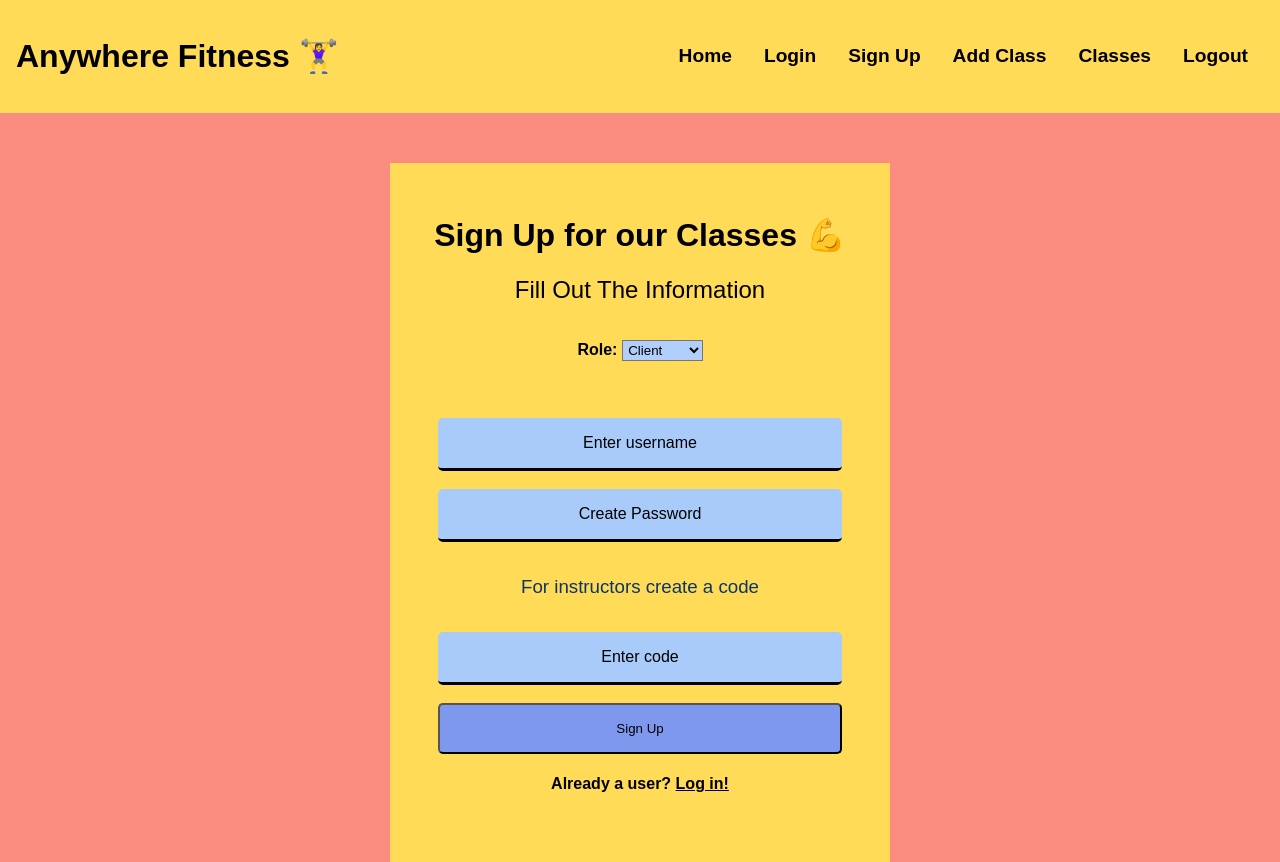
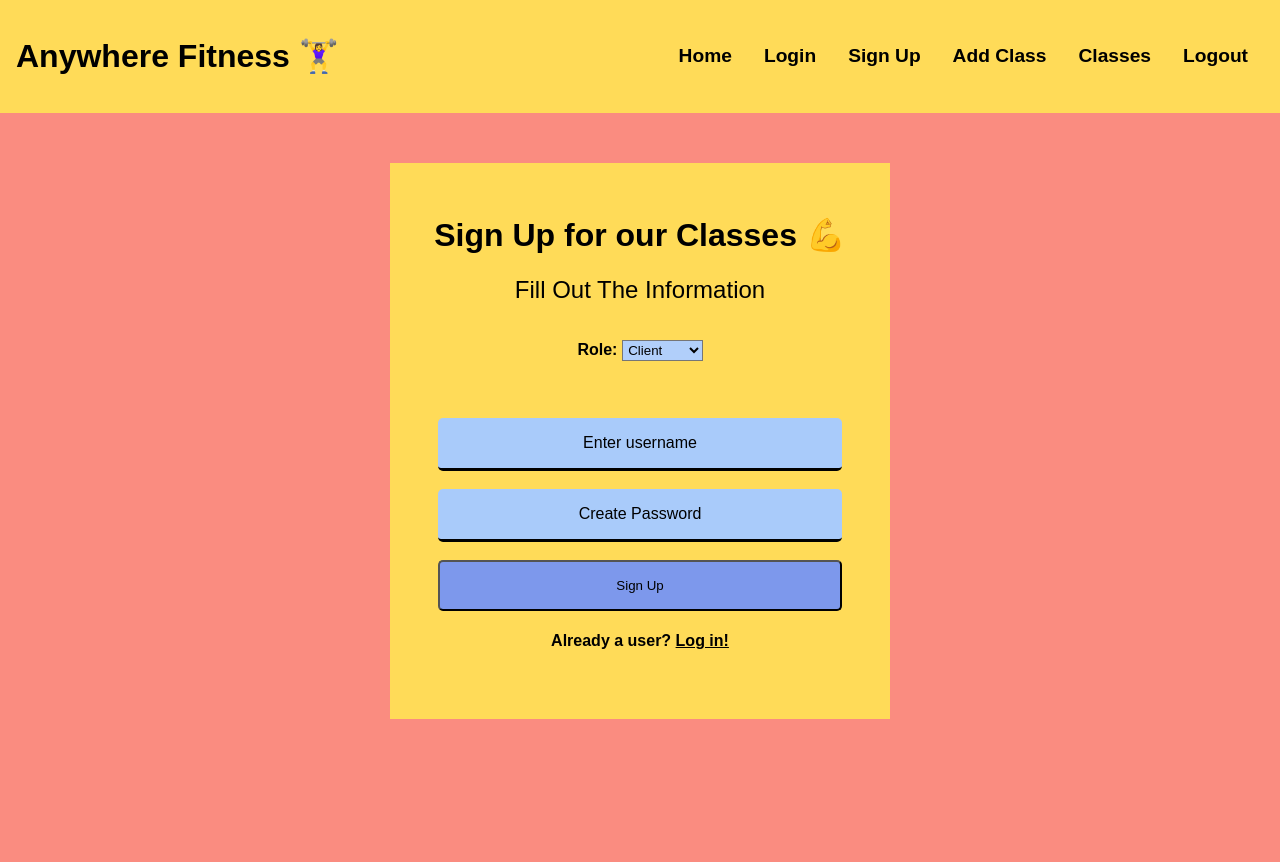
Before and after one commit to ft-anywhere-fitness-09/front-end, a React (Create React App) app in the folder fitness/: page /signup in a window 1280 px wide. After the commit the page ends 800 px from the top, so only its background shows below. Built offline with nearby package versions, Linux system fonts and the light colour scheme.

Commit message:
fixed signup data

```diff
--- a/fitness/src/components/SearchClass.js
+++ b/fitness/src/components/SearchClass.js
@@ -7,9 +7,15 @@ import "./search/search.css";
 
 const typeCategories = ["All", ...new Set(items.map((item) => item.type))];
 const timeCategories = ["All", ...new Set(items.map((item) => item.time))];
-const durationCategories = ["All", ...new Set(items.map((item) => item.duration))];
+const durationCategories = [
+  "All",
+  ...new Set(items.map((item) => item.duration)),
+];
 const levelCategories = ["All", ...new Set(items.map((item) => item.level))];
-const locationCategories = ["All", ...new Set(items.map((item) => item.location))];
+const locationCategories = [
+  "All",
+  ...new Set(items.map((item) => item.location)),
+];
 const attendCategories = ["All", ...new Set(items.map((item) => item.attend))];
 const sizeCategories = ["All", ...new Set(items.map((item) => item.size))];
 
@@ -34,9 +40,13 @@ function SearchClass() {
 
     const typefilteredData = items.filter((item) => item.type === button);
     const timefilteredData = items.filter((item) => item.time === button);
-    const durationfilteredData = items.filter((item) => item.duration === button);
+    const durationfilteredData = items.filter(
+      (item) => item.duration === button
+    );
     const levelfilteredData = items.filter((item) => item.level === button);
-    const locationfilteredData = items.filter((item) => item.location === button);
+    const locationfilteredData = items.filter(
+      (item) => item.location === button
+    );
     const attendfilteredData = items.filter((item) => item.attend === button);
     const sizefilteredData = items.filter((item) => item.size === button);
 
@@ -64,7 +74,6 @@ function SearchClass() {
       <Button button={sizebuttons} filter={filter} />
 
       <Menu menuItem={menuItem} />
-
     </div>
   );
 }
--- a/fitness/src/components/SignUp.js
+++ b/fitness/src/components/SignUp.js
@@ -10,7 +10,6 @@ const Signup = () => {
     username: "",
     password: "",
     role_type: "",
-    auth_code: "",
   });
 
   const [message, setMessage] = useState("");
@@ -41,10 +40,8 @@ const Signup = () => {
         });
     } else if (state.role_type === "instructor") {
       axiosWithAuth()
-        .post("/api/auth/register", {
-          ...state,
-          auth_code: "auth_instructor_123",
-        })
+        .post("/api/auth/register", state)
+
         .then((resp) => {
           console.log(resp);
           push("/form");
@@ -73,23 +70,11 @@ const Signup = () => {
               <option name="role_type" value={"client"}>
                 Client
               </option>
-              <option
-                name="role_type"
-                value={"instructor"}
-                auth_code="auth_instructor_123"
-              >
+              <option name="role_type" value={"instructor"}>
                 Instructor
               </option>
             </select>
           </div>
-          {/* <Input
-            name="email"
-            placeholder="Enter email"
-            type="email"
-            onChange={changeHandler}
-          /> */}
-          {/* <br /> */}
-          {/* <br /> */}
 
           <br />
           <br />
@@ -109,16 +94,7 @@ const Signup = () => {
           />
           <br />
           <br />
-          <h3 style={{ color: "#0c3564" }}>For instructors create a code</h3>
-          <br />
-          <Input
-            name="auth_code"
-            placeholder="Enter code"
-            type="text"
-            onChange={changeHandler}
-          />
-          <br />
-          <br />
+
           <Button type="submit">Sign Up</Button>
           {message && (
             <p style={{ color: "black" }} id="error">
```
